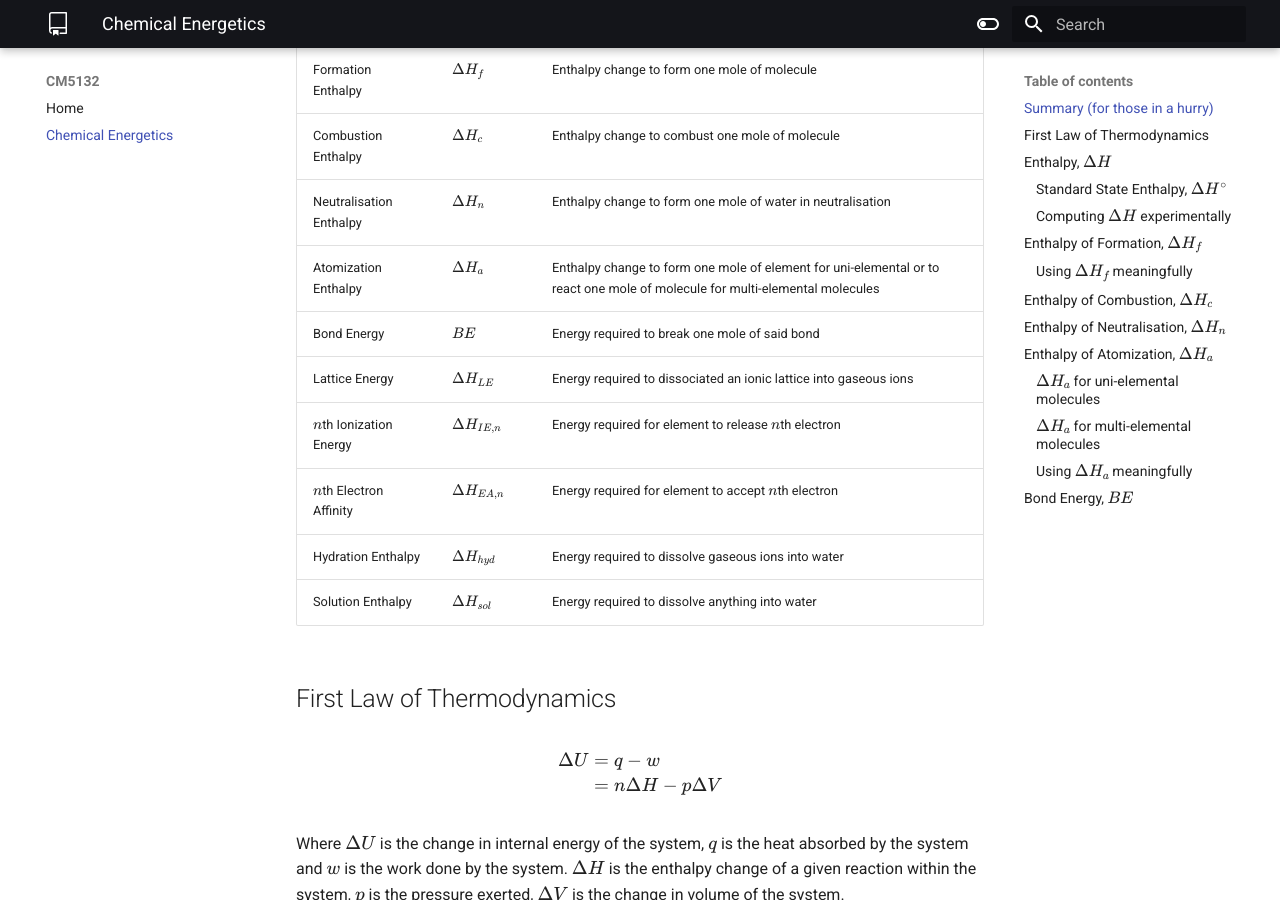
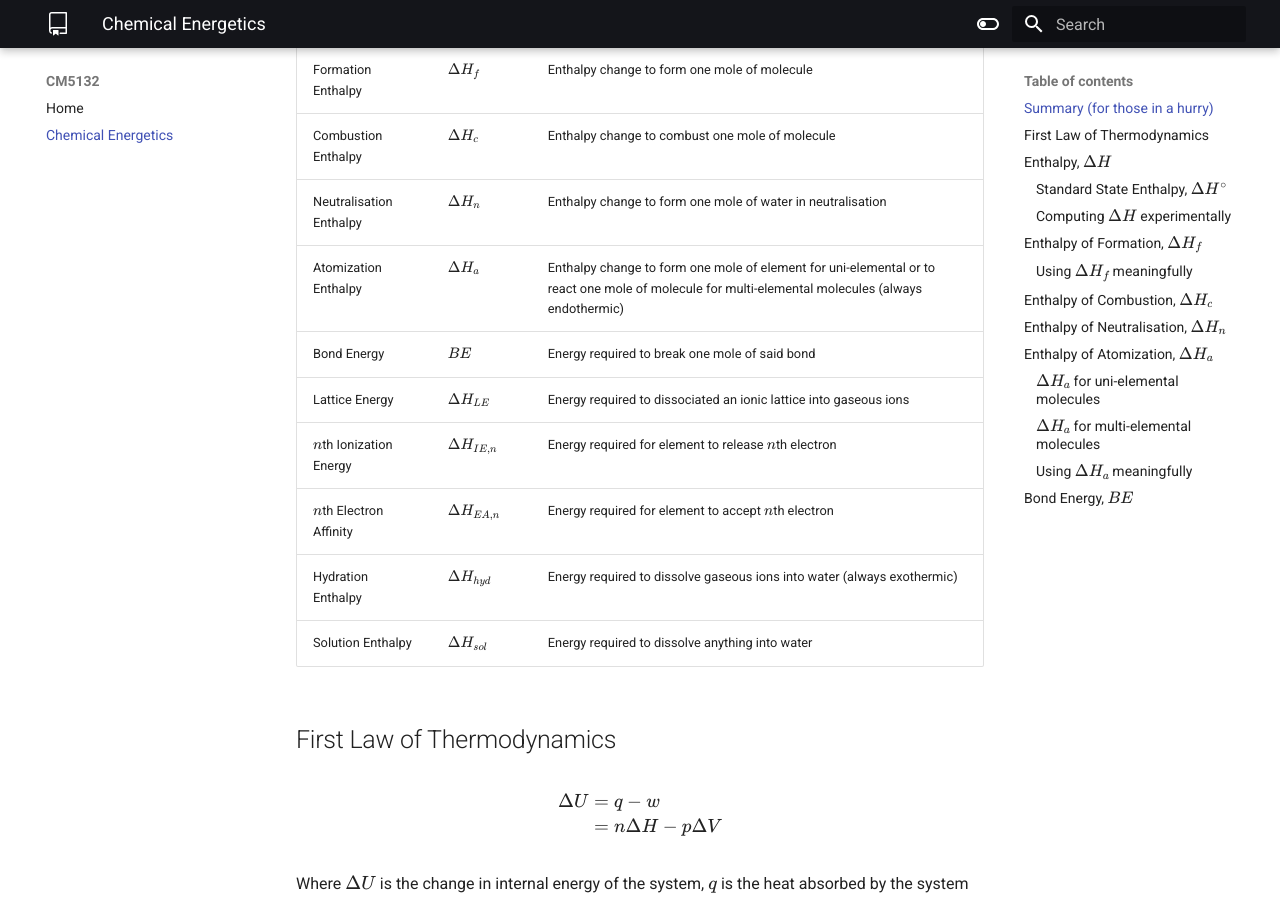
Before and after one commit to ThePyProgrammer/notes, an MkDocs documentation site: the page built from docs/cm5132/energetics.md, in a window 1280 px wide and 900 px high, scrolled down 352 px. Built offline with MkDocs 1.6.1 and Material for MkDocs 9.7.7, drawn with Linux system fonts in a browser that asks for light colours.

Commit message:
I did the funny

```diff
--- a/docs/cm5132/energetics.md
+++ b/docs/cm5132/energetics.md
@@ -10,12 +10,12 @@
 |Formation Enthalpy|$\Delta H_f$|Enthalpy change to form one mole of molecule|
 |Combustion Enthalpy|$\Delta H_c$|Enthalpy change to combust one mole of molecule|
 |Neutralisation Enthalpy|$\Delta H_n$|Enthalpy change to form one mole of water in neutralisation|
-|Atomization Enthalpy|$\Delta H_a$|Enthalpy change to form one mole of element for uni-elemental or to react one mole of molecule for multi-elemental molecules|
+|Atomization Enthalpy|$\Delta H_a$|Enthalpy change to form one mole of element for uni-elemental or to react one mole of molecule for multi-elemental molecules (always endothermic)|
 |Bond Energy|$BE$|Energy required to break one mole of said bond|
 |Lattice Energy|$\Delta H_{LE}$|Energy required to dissociated an ionic lattice into gaseous ions|
 |$n$th Ionization Energy|$\Delta H_{IE, n}$|Energy required for element to release $n$th electron|
 |$n$th Electron Affinity|$\Delta H_{EA, n}$|Energy required for element to accept $n$th electron|
-|Hydration Enthalpy|$\Delta H_{hyd}$|Energy required to dissolve gaseous ions into water|
+|Hydration Enthalpy|$\Delta H_{hyd}$|Energy required to dissolve gaseous ions into water (always exothermic)|
 |Solution Enthalpy|$\Delta H_{sol}$|Energy required to dissolve anything into water|
 
 ## First Law of Thermodynamics
```
Also changed, not shown: site/search/search_index.json, 1 other file.
